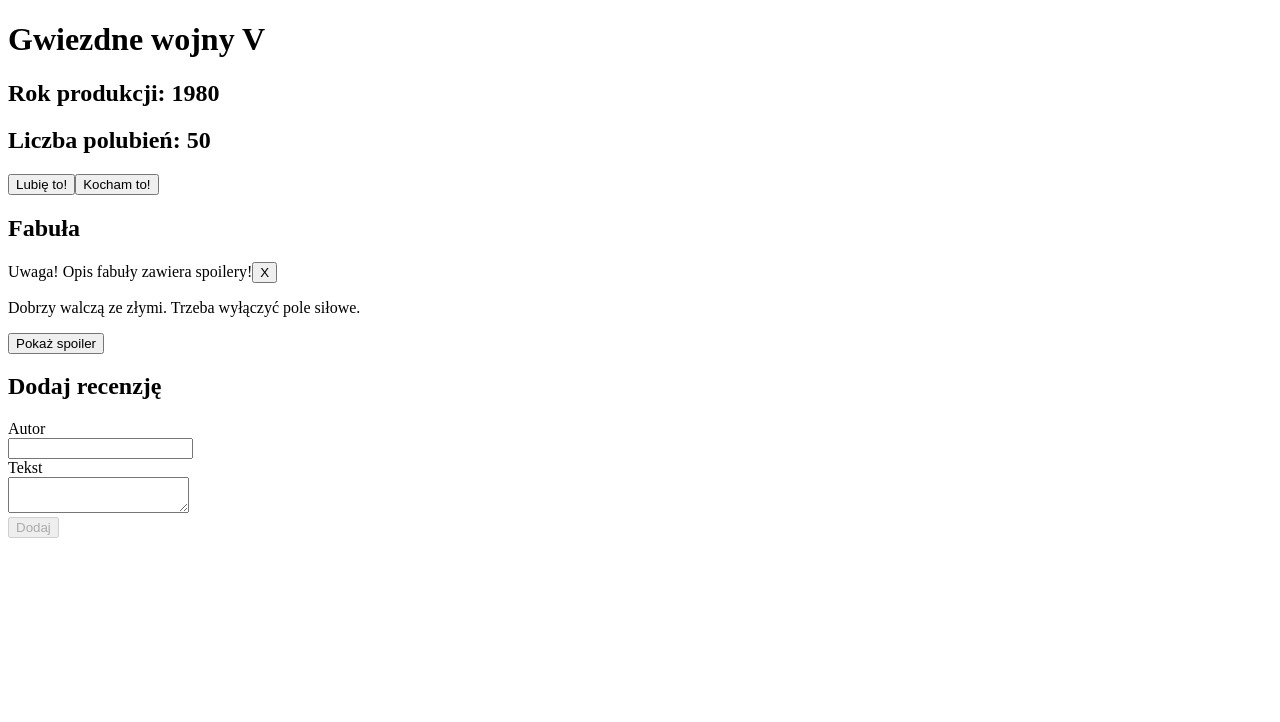
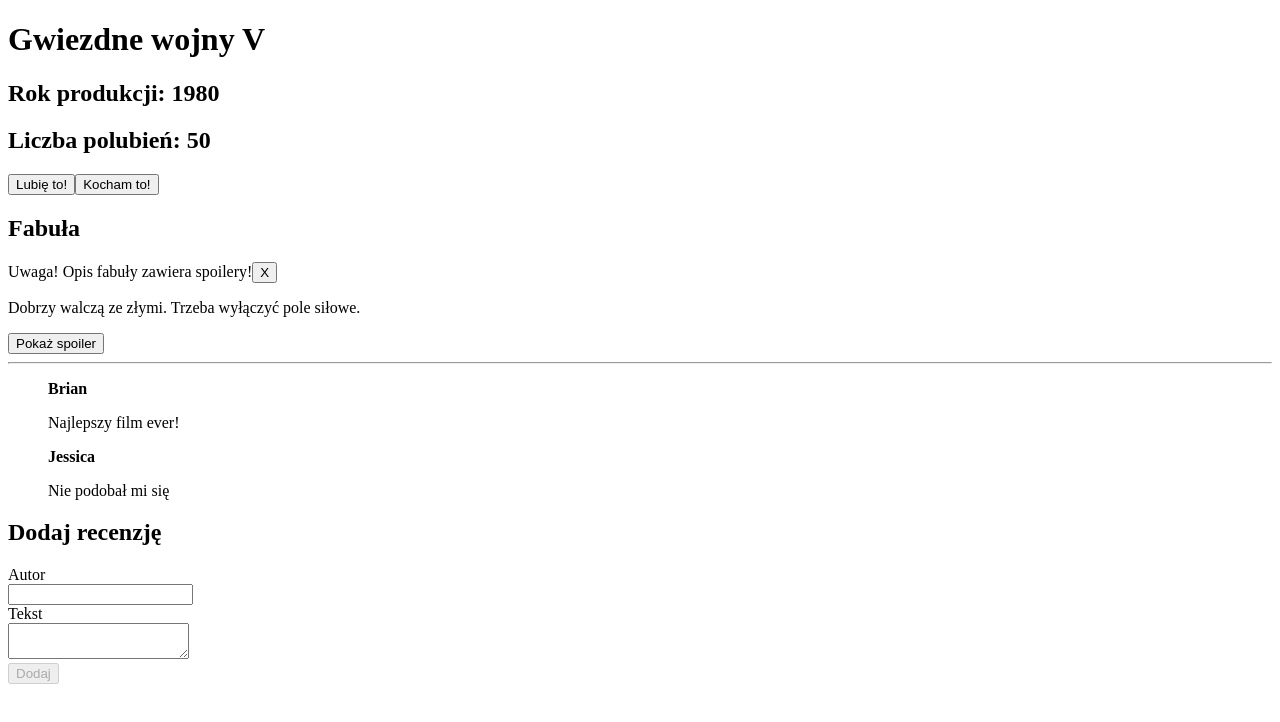
Before and after one commit to Jak-zaczac-programowac/zrozumiecreact-module-2, a React (Vite) app: page / in a window 1280 px wide. Shown: the top 722 px of the page. Built offline with nearby package versions, Linux system fonts and the light colour scheme.

Commit message:
Lesson 9 end

```diff
--- a/src/components/Form.jsx
+++ b/src/components/Form.jsx
@@ -1,9 +1,19 @@
 import { useState } from "react";
+import { Review } from "./Review";
+
+const initialReviews = [
+    { author: "Brian", text: "Najlepszy film ever!", id: 1 },
+    { author: "Jessica", text: "Nie podobał mi się", id: 2 },
+];
 
 export function Form() {
-    const [review, setReview] = useState(null);
+    const [reviews, setReviews] = useState(initialReviews);
     const [inputValue, setInputValue] = useState("");
     const [textareaValue, setTextareaValue] = useState("");
+
+    const reviewsElement = reviews.map((r) => (
+        <Review key={r.id} author={r.author} text={r.text} />
+    ));
 
     function handleSubmit(event) {
         event.preventDefault();
@@ -11,17 +21,20 @@ export function Form() {
         const author = inputValue;
         const text = textareaValue;
 
-        setReview({ author, text });
+        setReviews((prevReviews) => {
+            return [
+                { author, text, id: prevReviews.length + 1 },
+                ...prevReviews,
+            ];
+        });
+        setInputValue("");
+        setTextareaValue("");
     }
 
     return (
         <>
-            {review && (
-                <article>
-                    <strong>{review.author}</strong>
-                    <p>{review.text}</p>
-                </article>
-            )}
+            <hr />
+            <ul>{reviewsElement}</ul>
             <h2>Dodaj recenzję</h2>
             <form onSubmit={handleSubmit}>
                 <div>
--- /dev/null
+++ b/src/components/Review.jsx
@@ -0,0 +1,8 @@
+export function Review({ author, text }) {
+    return (
+        <article>
+            <strong>{author}</strong>
+            <p>{text}</p>
+        </article>
+    );
+}
```
